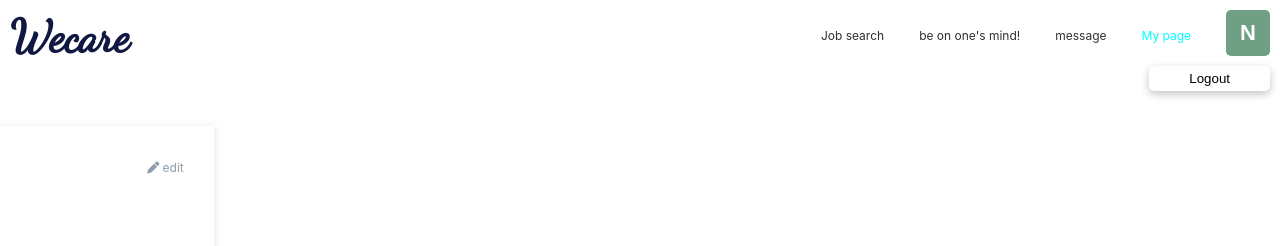
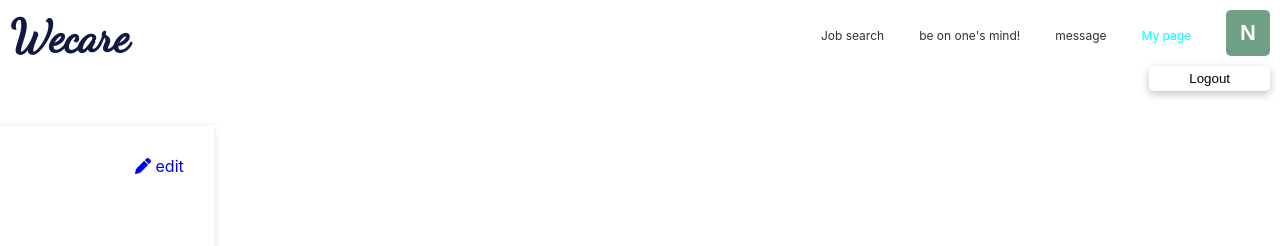
Before and after one commit to junaid-sv/Developer1, a React (Create React App) app in the folder scss-page/: page / in a window 1280 px wide. Shown: the top 246 px of the page. Built offline with nearby package versions, Linux system fonts and the light colour scheme.

Commit message:
scss update

```diff
--- a/scss-page/src/Section-Left/section-left.scss
+++ b/scss-page/src/Section-Left/section-left.scss
@@ -51,11 +51,103 @@
         }
         p {
           @include icon-general;
+
+          // .left-container{
+          //         .left-UI{
+          //             border-radius: 5px;
+          //             box-shadow: rgba(99, 99, 99, 0.2) 0px 2px 8px 0px;
+          //             width: 600px;
+          //             padding: 15px;
+          //             .left-center{
+          //             display: flex;
+          //             padding: 20px;
+          //             .left-logo{
+          //                 background-color: #3c9779;
+          //                 color: white;
+          //                 font-weight: bold;
+          //                 padding: 20px;
+          //                 border-radius: 8px;
+          //                 width: 125px;
+          //                 height: 125px;
+          //                 .left-heading{
+          //                     text-align: center;
+          //                     font-size: 70px;
+          //                 }
+          //             }
+          //             .left-content{
+          //                 line-height: 30px;
+          //                 padding: 5px 0 10px 30px;
+          //                 flex: 0 0 65%;
+          //                 h2{
+          //                     font-size: 15px;
+          //                     color: gray;
+          //                     word-spacing: 10px;
+          //                     .left-name{
+          //                         color: aquamarine;
+          //                         font-size: 16px;
+          //                     }
+          //                 }
+          //                 a{
+          //                 @include icon-general;
+          //                 display: block;
+          //                     i{
+          //                         padding:4px 5px 0 10px;
+          //                         color:#061f66;
+          //                         font-size: 14px;
+          //                     }
+          //                 }
+          //                 p{
+          //                     @include icon-general;
+          //                 }
+          //             }
+          //             .left-edit{
+          //                 a{
+          //                     @include icon-general;
+          //                 }
+          //             }
+          //         }
+          //         form{
+          //             padding: 20px 20px 60px 20px;
+          //             .left-input-field{
+          //                 position: relative;
+          //                 input{
+          //                     display: block;
+          //                     outline: none;
+          //                     border: none;
+          //                     border-bottom: 1px solid aqua;
+          //                     width: 100%;
+          //                     padding: 4px 0;
+          //                     margin: 35px 0 10px 0;
+          //                 }
+          //                 ::placeholder{
+          //                     color: #061f66;
+          //                     font-weight: bold;
+          //                 }
+          //                 .edit{
+          //                     @include icon-position;
+          //                     a{
+          //                         @include icon-general;
+          //                     }
+          //                 }
+          //                 .addition{
+          //                     @include icon-position;
+          //                     a{
+          //                         @include icon-general;
+          //                     }
+          //                 }
+          //                 label{
+          //                     @include icon-general;
+          //                     margin-bottom: 50px;
+          //                 }
+          //             }
+          //         }
+          //       }
+          //       a {
+          //         cursor: pointer;
+          //         @include icon-general;
+          //       }
+          //     }
         }
-      }
-      a {
-        cursor: pointer;
-        @include icon-general;
       }
     }
   }
```
